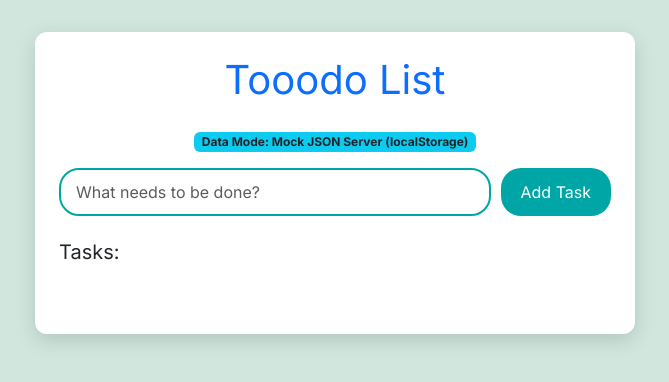
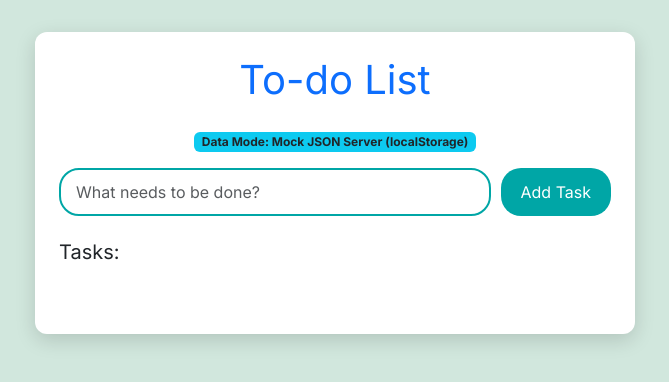
Before and after one commit to sebgordon99/Live-Website, a website: page index.html in a window 1280 px wide. Shown: the whole page, without its empty margins (305-974 px from the left). Drawn offline with nearby package versions, Linux system fonts and the light colour scheme.

Commit message:
name change

```diff
--- a/index.html
+++ b/index.html
@@ -16,7 +16,7 @@
   <body class="p-3 mb-2 bg-success-subtle text-success-emphasis">
     <div class="p-3 mb-2 bg-success-subtle text-success-emphasis" class="container my-5">
       <div class="card p-4 mx-auto" style="max-width: 600px">
-        <h1 class="card-title text-center mb-4 text-primary">Tooodo List</h1>
+        <h1 class="card-title text-center mb-4 text-primary">To-do List</h1>
 
         <!-- Status Indicator -->
         <div id="authStatus" class="mb-3 text-center">
```
